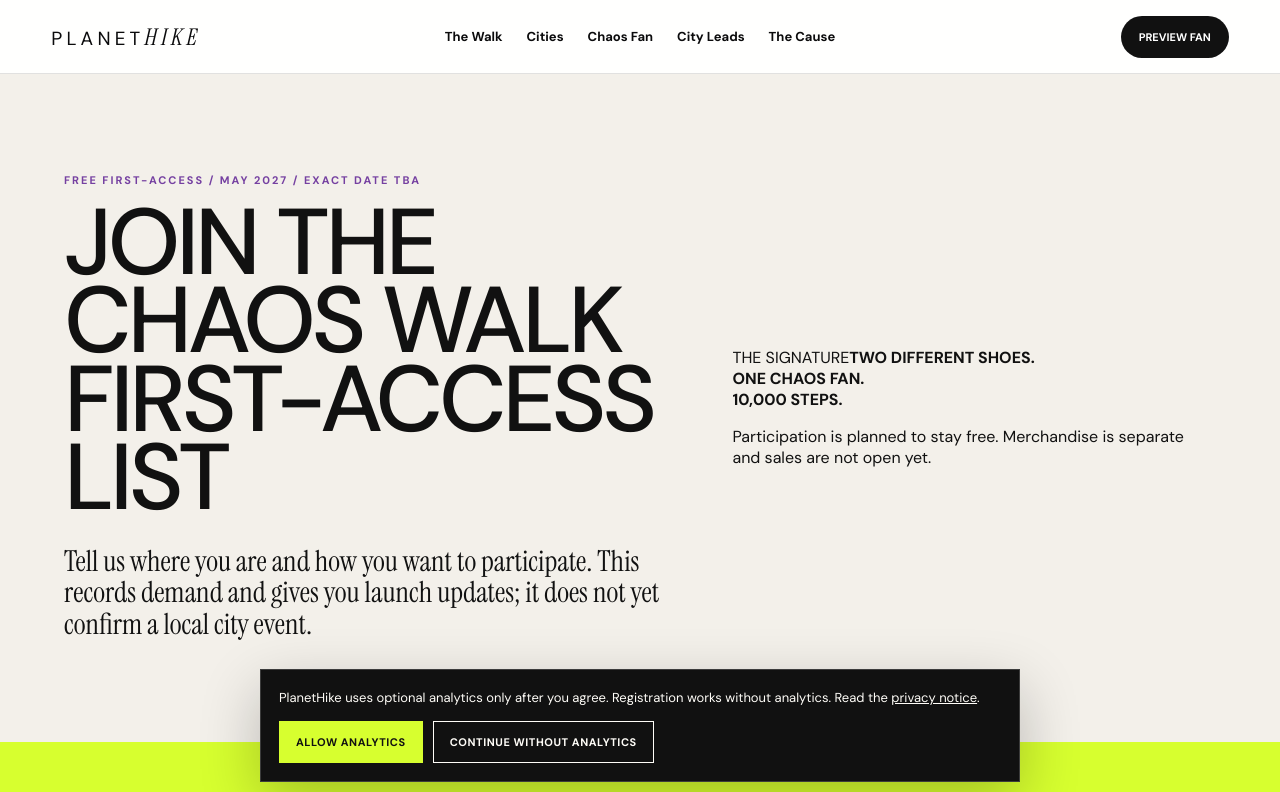
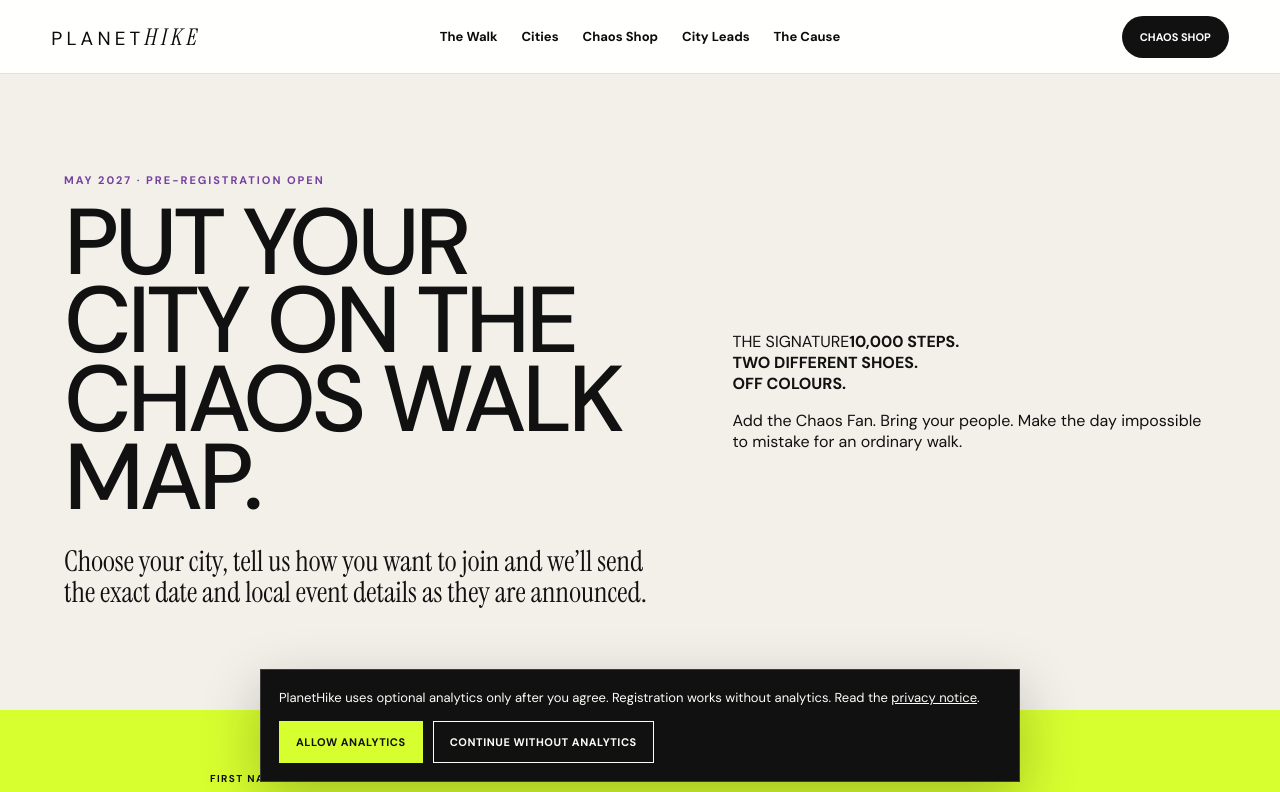
Before and after one commit to unikmo/planethike, a Next.js app: page /join in a window 1280 px wide. Shown: the top 792 px of the page. Built offline with nearby package versions, Linux system fonts and the light colour scheme; no server answers.

Commit message:
Rewrite join page as pre-registration

```diff
--- a/app/join/page.tsx
+++ b/app/join/page.tsx
@@ -3,8 +3,8 @@ import MobileMenu from '../MobileMenu';
 import PreregisterForm from '../PreregisterForm';
 
 export const metadata: Metadata = {
-  title: 'Join The Chaos Walk First-Access List | May 2027 | PlanetHike',
-  description: 'Join the free first-access list for The Chaos Walk planned for May 2027. Record your country, city and participation interest; local event confirmation follows later.',
+  title: 'Pre-register for The Chaos Walk | May 2027 | PlanetHike',
+  description: 'Pre-register free for The Chaos Walk in May 2027. Choose your city and be first to get the event details.',
   alternates: { canonical: '/join' },
 };
 
@@ -13,20 +13,20 @@ export default function Page() {
     <main className="seoPage">
       <header className="seoHeader">
         <a className="brand" href="/">PLANET<span>HIKE</span></a>
-        <nav><a href="/the-chaos-walk">The Walk</a><a href="/cities">Cities</a><a href="/shop">Chaos Fan</a><a href="/city-leads">City Leads</a><a href="/the-cause">The Cause</a></nav>
-        <a className="seoHeaderCta" href="/shop">Preview fan</a>
+        <nav><a href="/the-chaos-walk">The Walk</a><a href="/cities">Cities</a><a href="/shop">Chaos Shop</a><a href="/city-leads">City Leads</a><a href="/the-cause">The Cause</a></nav>
+        <a className="seoHeaderCta" href="/shop">Chaos Shop</a>
         <MobileMenu />
       </header>
       <section className="seoHero">
         <div>
-          <p className="seoEyebrow">FREE FIRST-ACCESS / MAY 2027 / EXACT DATE TBA</p>
-          <h1>Join The Chaos Walk first-access list</h1>
-          <p className="seoLead">Tell us where you are and how you want to participate. This records demand and gives you launch updates; it does not yet confirm a local city event.</p>
+          <p className="seoEyebrow">MAY 2027 · PRE-REGISTRATION OPEN</p>
+          <h1>Put your city on the Chaos Walk map.</h1>
+          <p className="seoLead">Choose your city, tell us how you want to join and we’ll send the exact date and local event details as they are announced.</p>
         </div>
         <aside className="seoHeroCard">
           <span>THE SIGNATURE</span>
-          <strong>TWO DIFFERENT SHOES.<br/>ONE CHAOS FAN.<br/>10,000 STEPS.</strong>
-          <p>Participation is planned to stay free. Merchandise is separate and sales are not open yet.</p>
+          <strong>10,000 STEPS.<br/>TWO DIFFERENT SHOES.<br/>OFF COLOURS.</strong>
+          <p>Add the Chaos Fan. Bring your people. Make the day impossible to mistake for an ordinary walk.</p>
         </aside>
       </section>
       <section className="joinSection" style={{minHeight:'auto',paddingTop:70}}><PreregisterForm/></section>
```
